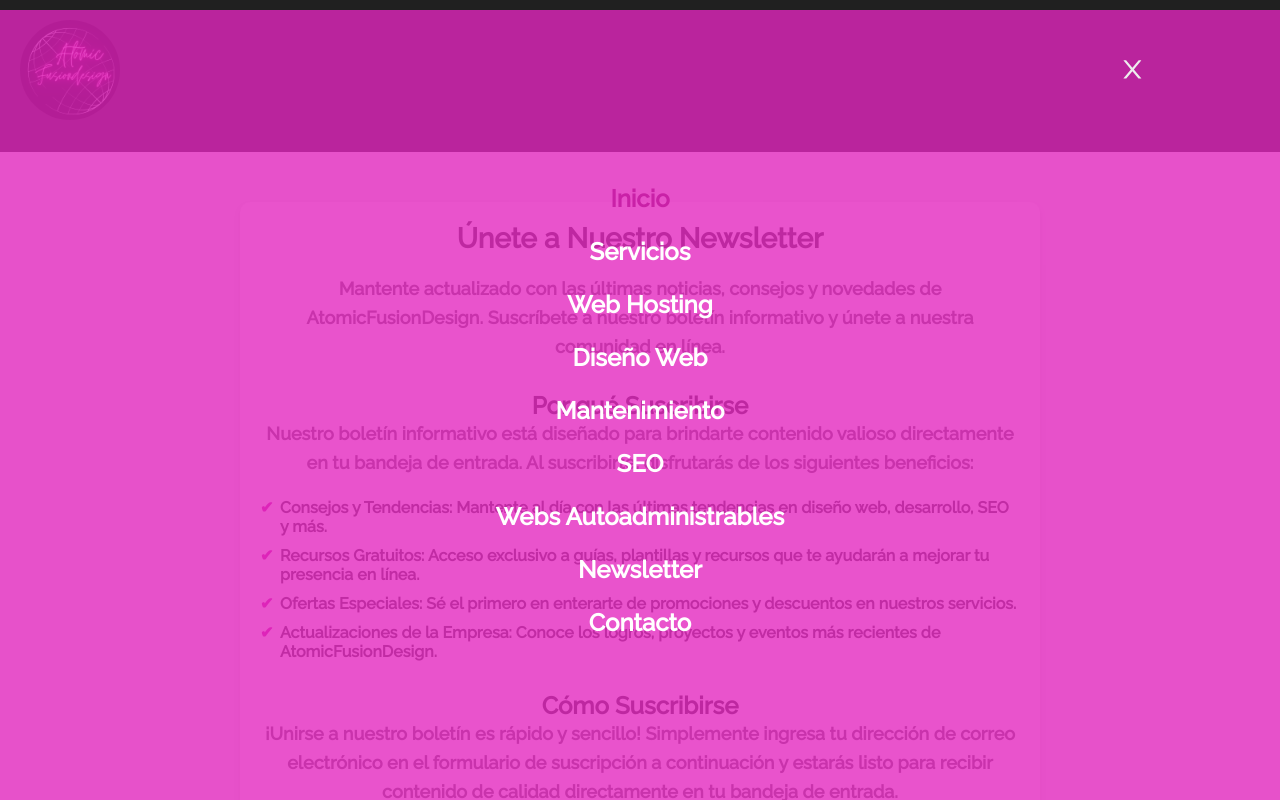
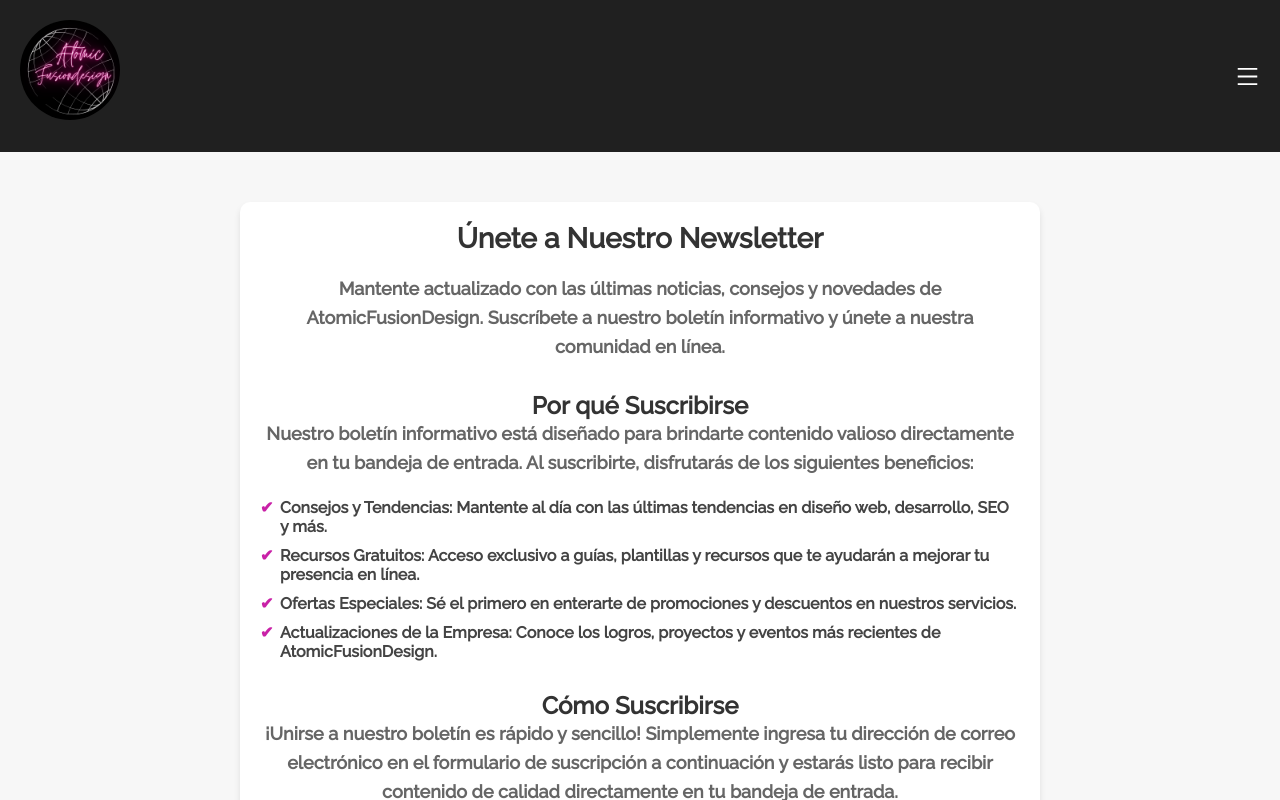
Before and after one commit to mxrtin-5/Atomic-Fusion-Design, a React (Vite) app in the folder atomicfusion/: page /newsletter in a window 1280 px wide. Shown: the top 800 px of the page. Built offline with nearby package versions, Linux system fonts and the light colour scheme.

Commit message:
Avanzando

```diff
--- a/atomicfusion/src/App.jsx
+++ b/atomicfusion/src/App.jsx
@@ -10,14 +10,20 @@ import Mantenimiento from './components/Mantenimiento/Mantenimiento';
 import Posicionamiento from './components/Posicionamiento/Posicionamiento';
 import Autoadministrable from './components/Autoadministrable/Autoadministrable';
 import Newsletter from './components/Newsletter/Newsletter';
+import { useState } from 'react';
+
+
+
 function App() {
+
+  const [showMenu, setShowMenu] = useState(false);
 
   return (
     <div>
       <BrowserRouter>
 
 
-        <Navbar />
+        <Navbar showMenu={showMenu} setShowMenu={setShowMenu} />
 
 
         <Routes>
--- a/atomicfusion/src/components/Home/Home/Trabajo/Trabajo.css
+++ b/atomicfusion/src/components/Home/Home/Trabajo/Trabajo.css
@@ -1,7 +1,7 @@
 .section-trabajo{
     background-color: rgb(44, 44, 44);
     width: 100%;
-    height: 80vh;
+    height: 100%;
     color: white;
 }
 
@@ -53,6 +53,7 @@
 
 .link-container{
     color: white;
+    margin-bottom: 80px;
 }
 
 @media (max-width: 768px) {
--- a/atomicfusion/src/components/Navbar/Menu/Menu.css
+++ b/atomicfusion/src/components/Navbar/Menu/Menu.css
@@ -1,20 +1,24 @@
-.menulist{
+.menu {
+    display: none;
+}
+
+.menulist {
     display: flex;
     gap: 25px;
     margin-top: 0.8%;
     color: white;
 }
 
-.menulist__link{
+.menulist__link {
     color: white;
-    transition: all .3s;
+    transition: all 0.3s;
 }
 
-.menulist__link:hover{
+.menulist__link:hover {
     color: #c921a7;
 }
 
-.active{
+.active {
     color: #c921a7;
 }
 
@@ -26,5 +30,47 @@
     border: none;
     outline: none;
     color: #eee;
-	font-size: 1.8rem
+    font-size: 1.8rem;
 }
+
+/* Estilos para dispositivos móviles */
+@media (max-width: 1400px) {
+    .menu {
+        display: block;
+        transition: all .5s ease-in-out;
+
+    }
+
+    .menu-active{
+        display: none;
+        opacity: 0;
+        transition: all .5s ease-in-out;
+
+
+    }
+
+    .menulist {
+        /* ... tus estilos anteriores ... */
+        position: fixed;
+        top: 0;
+        left: 0;
+        height: 100%;
+        width: 100%;
+        z-index: 100;
+        display: flex;
+        flex-direction: column;
+        align-items: center;
+        justify-content: center;
+        opacity: 1;
+        background-color: #333333d0;
+        transform: translateY(0);
+
+    }
+
+    .nav-btn {
+        opacity: 1;
+        position: absolute;
+        top: 5%;
+        right: 10%;
+    }
+}
--- a/atomicfusion/src/components/Navbar/Menu/Menu.jsx
+++ b/atomicfusion/src/components/Navbar/Menu/Menu.jsx
@@ -1,26 +1,27 @@
 import { useState } from 'react';
-import  Menulist  from './Menulist'
-import '../Navbar.css'
+import Menulist from './Menulist'
 import './Menu.css'
 
 
-const Menu = () => {
-    const [showMenu, setShowMenu] = useState(false);
+const Menu = ({ showMenu, setShowMenu}) => {
+
 
     const handleToggle = () => {
         setShowMenu(!showMenu);
     }
 
-    const handleClose = () => {
-        setShowMenu(false);
-    }
 
     return (
-        <div className={showMenu ? 'menu menu-active' : 'menu'}>
-            <div className={showMenu ? 'menulist menulist-active' : 'menulist'}>
-                <Menulist close={handleClose} />
+        <div>
+            <div className={showMenu ? 'menu' : 'menu-active'}>
+                <div className={showMenu ? 'menulist menulist-active' : 'menulist'}>
+                    <Menulist close={handleToggle} />
+                </div>
             </div>
+
+
         </div>
+
     );
 }
 
--- a/atomicfusion/src/components/Navbar/Menu/Menulist.jsx
+++ b/atomicfusion/src/components/Navbar/Menu/Menulist.jsx
@@ -1,30 +1,28 @@
-import { useRef } from "react";
+import { useRef} from "react";
 import { AiOutlineClose } from "react-icons/ai";
 import { Link } from "react-router-dom";
 import './Menu.css'
-import '../Navbar.css'
 
 
 const Menulist = ({ close }) => {
 
+
     const navRef = useRef();
 
     const showNavbar = () => {
-        navRef.current.classList.toggle(
-            "responsive_nav"
-        )
+        navRef.current.classList.toggle("responsive_nav");
     };
 
     const handleCloseMenu = () => {
         navRef.current.classList.remove("responsive_nav");
-        close(); // Llamar a la función close pasada como prop
+        close()
     };
 
 
     return (
         <div className="nav-container">
 
-            <nav ref={navRef} onClick={(e) => e.stopPropagation()} className={showNavbar ? 'menulist menulist-active' : 'menulist'}>
+            <nav ref={navRef} onClick={handleCloseMenu} className='menulist'>
                 <Link onClick={showNavbar} className="menulist__link active" to="/">Inicio</Link>
                 <Link onClick={showNavbar} className="menulist__link" to="/servicios">Servicios</Link>
                 <Link onClick={showNavbar} className="menulist__link" to="/web-hosting">Web Hosting</Link>
@@ -35,9 +33,9 @@ const Menulist = ({ close }) => {
                 <Link onClick={showNavbar} className="menulist__link" to="/newsletter">Newsletter</Link>
                 <Link onClick={showNavbar} className="menulist__link" to="/contacto">Contacto</Link>
 
-                <button className="nav-btn nav-close-btn" onClick={showNavbar}>
-                <AiOutlineClose />
-            </button>
+                <button className="nav-btn nav-close-btn" onClick={handleCloseMenu}>
+                    <AiOutlineClose />
+                </button>
 
             </nav>
 
--- a/atomicfusion/src/components/Navbar/Navbar.css
+++ b/atomicfusion/src/components/Navbar/Navbar.css
@@ -1,10 +1,10 @@
-.header{
-	position: sticky;
-	top: 0%;
-	z-index: 100;
+.header {
+    position: sticky;
+    top: 0;
+    z-index: 100;
 }
 
-.header_container{
+.header_container {
     display: flex;
     align-items: center;
     justify-content: space-between;
@@ -12,64 +12,22 @@
     background-color: rgb(32, 32, 32);
 }
 
-.img-logo{
+.img-logo {
     width: 100px;
     border-radius: 70px;
 }
 
-.header_container div,
-.menulist {
-	display: flex;
-	align-items: center;
+.menu-icon{
+    opacity: 0;
 }
 
 @media (max-width: 1400px) {
 
-    .menu .nav-btn {
-        visibility: visible;
+    .menu-icon{
+        color: white;
         opacity: 1;
-        padding: 5px;
+        display: flex;
         cursor: pointer;
-        background: transparent;
-        border: none;
-        outline: none;
-        color: #eee;
-        font-size: 1.8rem;
-    }
-
-    .menu .menulist {
-        position: fixed;
-        top: 0;
-        left: 0;
-        height: 100%;
-        width: 100%;
-        display: flex;
-        flex-direction: column;
-        align-items: center;
-        justify-content: center;
-        background-color: #e425be8a;
-        z-index: 100;
-        gap: 1.5rem;
-        transition: 1s;
-    }
-
-    .menu .nav-close-btn {
-        position: absolute;
-        top: 5%;
-        right: 10%;
-    }
-
-    .menu .menulist__link {
-        font-size: 1.5rem;
-        color: white;
-        transition: all .3s;
-    }
-
-    .menu .menulist__link:hover {
-        color: #c921a7;
-    }
-
-    .menu .active {
-        color: #c921a7;
+        font-size: 25px;
     }
 }
--- a/atomicfusion/src/components/Navbar/Navbar.jsx
+++ b/atomicfusion/src/components/Navbar/Navbar.jsx
@@ -3,10 +3,11 @@ import  Menu  from "./Menu/Menu"
 import './Navbar.css'
 import Menulist from "./Menu/Menulist";
 import { useEffect, useState } from "react";
+import { AiOutlineMenu } from 'react-icons/ai'
 
 
 
-const Navbar = () => {
+const Navbar = ({showMenu, setShowMenu}) => {
 
     const [isMobile, setIsMobile] = useState(false);
 
@@ -33,7 +34,10 @@ const Navbar = () => {
                     </Link>
                 </h2>
 
-                {isMobile ? <Menu /> : <Menulist />}
+                {isMobile ? <Menu showMenu={showMenu} setShowMenu={setShowMenu} /> : <Menulist />}
+
+
+            <AiOutlineMenu className="menu-icon" onClick={() => setShowMenu(true)}/>
 
             </div>
         </header>
```
Lines whose indentation alone changed are shown as unchanged.
